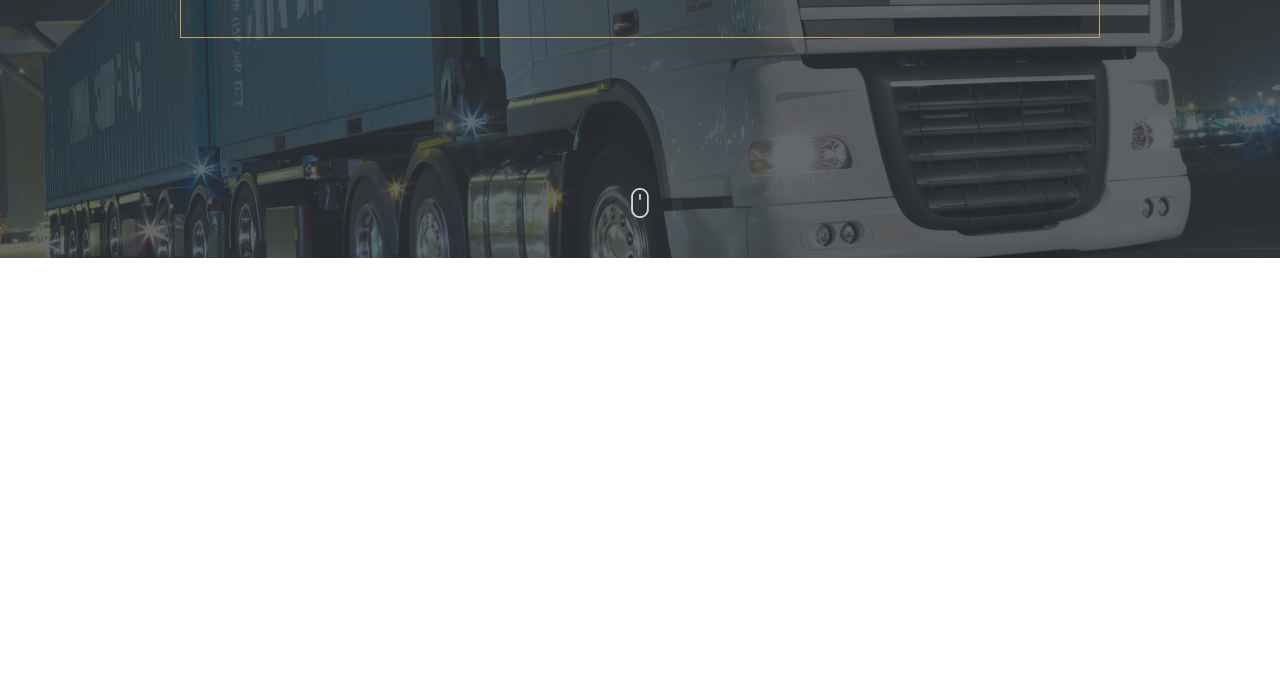
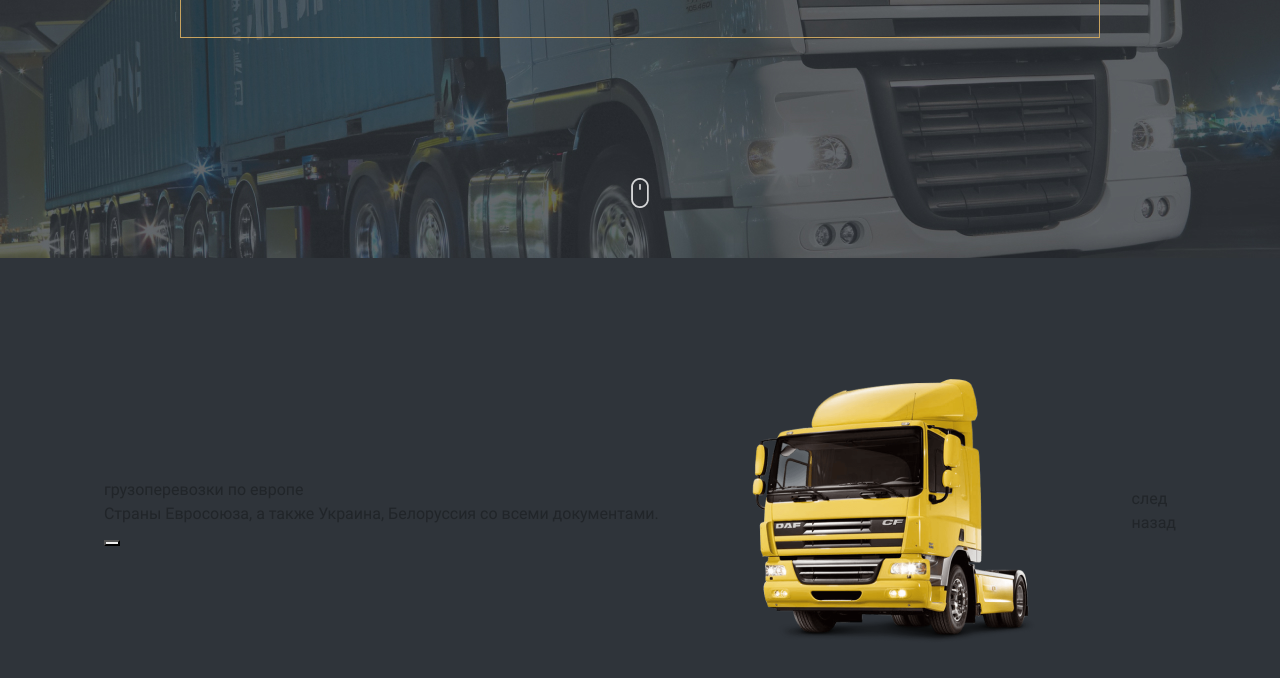
Before and after one commit to logl3018/tracks, a website: page src/index.html in a window 1280 px wide. Shown: the part 512-1190 px from the top of the page. Before the commit the page ends 800 px from the top, so only its background shows below. Drawn offline with Linux system fonts and the light colour scheme; a web font is replaced by a local one.

Commit message:
transportations

```diff
--- a/src/index.html
+++ b/src/index.html
@@ -56,5 +56,24 @@
             <img src="icons/mouse.png" alt="mouse" class="transportation__mouse">
         </div>
     </div>
+    <div class="transfer">
+        <div class="container">
+            <div class="transfer__wrapper">
+                <div class="transfer__grey"></div>
+                <div class="transfer__europe">
+                    <div class="divider"></div>
+                    <div class="transfer__header">грузоперевозки по европе</div>
+                    <div class="transfer__descr">Страны Евросоюза, а также Украина, Белоруссия со всеми документами.</div>
+                    <button class="transfer__bnt"></button>
+                </div>
+                <img src="img/track.png" alt="track" class="transfer__track">
+                <div class="transfer__scrol">
+                   <div class="next">след</div>
+                   <div class="back">назад</div>
+                </div>
+                <div class="transfer__grey"></div>
+            </div>
+        </div>
+    </div>
 </body>
 </html>
--- /dev/null
+++ b/src/sass/blocks/_transfer.scss
@@ -0,0 +1,10 @@
+.transfer {
+    min-height: 561px;
+    background-color: $main-color;
+    padding: 120px 0 120px 0;
+    &__wrapper {
+        display: flex;
+        justify-content: space-between;
+        align-items:center;
+    }
+}
--- a/src/sass/blocks/_transportation.scss
+++ b/src/sass/blocks/_transportation.scss
@@ -25,6 +25,6 @@
         font-weight: 400;
     }
     &__mouse {
-        margin-top: 150px;
+        margin-top: 140px;
     }
 }
--- a/src/sass/style.scss
+++ b/src/sass/style.scss
@@ -10,3 +10,9 @@
 @import 'blocks/header';
 @import 'blocks/subheader';
 @import 'blocks/transportation';
+.divider {
+    width: 90px;
+    height: 6px;
+    color: $main-color;
+}
+@import 'blocks/transfer';
```
Also changed, not shown: src/css/style.min.css.
